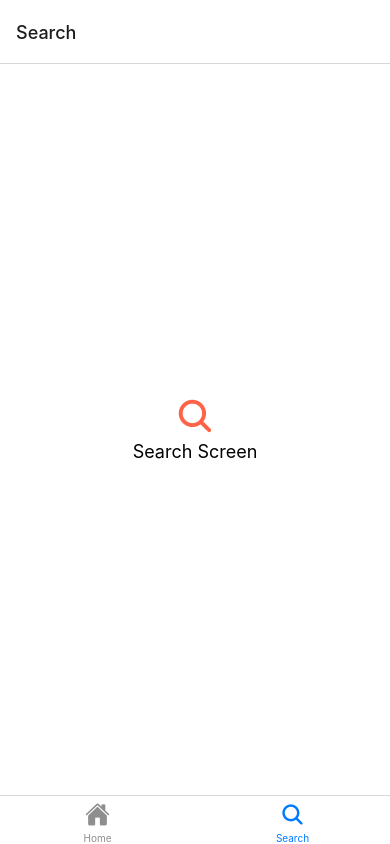
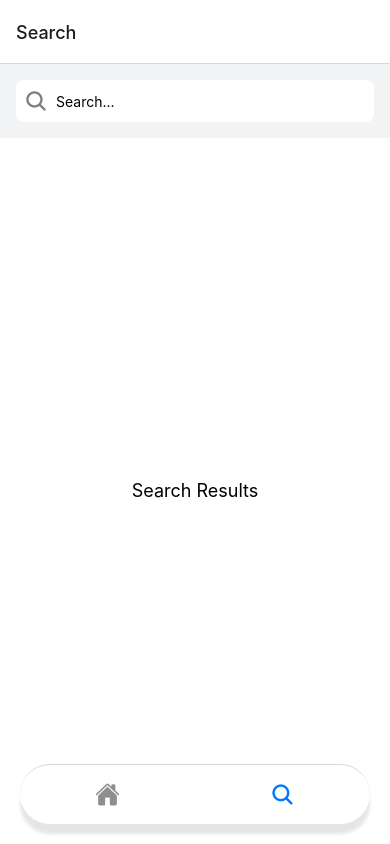
Before and after one commit to yifeixiaoo/AniMob, a React Native app: screen /Search in a window 390 px wide. Built offline with nearby package versions, Linux system fonts and the light colour scheme; no server answers.

Commit message:
update nav bar, add bearer token context

```diff
--- a/App.js
+++ b/App.js
@@ -1,11 +1,14 @@
 import React from 'react';
 import { NavigationContainer } from '@react-navigation/native';
-import NavBar from './src/components/NavBar';  // Importing the BottomTabNavigator component
+import NavBar from './src/components/NavBar';
+import { AuthProvider } from './src/components/contexts/AuthContext';
 
 export default function App() {
   return (
-    <NavigationContainer>
-      <NavBar />
-    </NavigationContainer>
+    <AuthProvider>
+      <NavigationContainer>
+        <NavBar />
+      </NavigationContainer>
+    </AuthProvider>
   );
 }
--- a/src/api/malApiClient.js
+++ b/src/api/malApiClient.js
@@ -1,48 +1,34 @@
-import axios from 'axios';
 import AsyncStorage from '@react-native-async-storage/async-storage';
 import { MAL_CLIENT_ID, MAL_USERNAME, MAL_PASSWORD } from '@env';
 
-const malApiClient = axios.create({
-  baseURL: 'https://myanimelist.net/v2',
-  timeout: 10000,
-  headers: {
-    'Content-Type': 'application/x-www-form-urlencoded',
-  },
-});
+const malApiURI = 'https://api.myanimelist.net/v2';
 
 export const getMalAccessToken = async () => {
-  const body = new URLSearchParams({
-    grant_type: 'password',
-    client_id: MAL_CLIENT_ID,
-    username: MAL_USERNAME,
-    password: MAL_PASSWORD,
-  });
+  const formData = new FormData();
+  formData.append('grant_type', 'password');
+  formData.append('client_id', MAL_CLIENT_ID);
+  formData.append('username', MAL_USERNAME);
+  formData.append('password', MAL_PASSWORD);
 
   try {
-    const response = await malApiClient.post('/auth/token', body.toString());
-    const { access_token } = response.data;
+    const response = await fetch(malApiURI + '/auth/token', {
+      method: 'POST',
+      body: formData,
+    });
+
+    // Await the response.json() to correctly parse the response body
+    const data = await response.json();
+    const { access_token } = data;
+
+    // Save the token in AsyncStorage
     await AsyncStorage.setItem('token', access_token);
+
     return access_token;
   } catch (error) {
-    console.error('Error fetching access token:', error);
+    // Log detailed error information
+    console.error('Error fetching access token:', error.message || error);
     throw error;
   }
 };
 
-malApiClient.interceptors.request.use(async config => {
-  let token = await AsyncStorage.getItem('token');
-
-  if (!token) {
-    token = await getMalAccessToken();
-  }
-
-  if (token) {
-    config.headers['Authorization'] = `Bearer ${token}`;
-  }
-
-  return config;
-}, error => {
-  return Promise.reject(error);
-});
-
-export default malApiClient;
+export default malApiURI;
--- a/src/components/NavBar.js
+++ b/src/components/NavBar.js
@@ -8,7 +8,25 @@ const Tab = createBottomTabNavigator();
 
 const NavBar = () => {
   return (
-    <Tab.Navigator>
+    <Tab.Navigator
+      screenOptions={{
+        tabBarStyle: {
+          position: 'absolute',
+          bottom: 20,
+          left: 20,
+          right: 20,
+          borderRadius: 30,
+          height: 60,
+          backgroundColor: 'white',
+          shadowColor: '#000',
+          shadowOffset: { width: 0, height: 10 },
+          shadowOpacity: 0.1,
+          shadowRadius: 3.5,
+          elevation: 5,
+        },
+        tabBarShowLabel: false,
+      }}
+    >
       <Tab.Screen
         name="Home"
         component={HomeScreen}
--- /dev/null
+++ b/src/components/contexts/AuthContext.js
@@ -0,0 +1,32 @@
+import React, { createContext, useState, useEffect } from 'react';
+import AsyncStorage from '@react-native-async-storage/async-storage';
+import { getMalAccessToken } from '../../api/malApiClient';
+
+export const AuthContext = createContext();
+
+export const AuthProvider = ({ children }) => {
+  const [token, setToken] = useState(null);
+
+  useEffect(() => {
+    const fetchToken = async () => {
+      let storedToken = await AsyncStorage.getItem('token');
+      if (!storedToken) {
+        storedToken = await getMalAccessToken();
+      }
+      setToken(storedToken);
+    };
+
+    fetchToken();
+  }, []);
+
+  const value = {
+    token,
+    setToken,
+  };
+
+  return (
+    <AuthContext.Provider value={value}>
+      {children}
+    </AuthContext.Provider>
+  );
+};
--- a/src/screens/HomeScreen.js
+++ b/src/screens/HomeScreen.js
@@ -1,13 +1,17 @@
-import React from 'react';
+import React, { useContext } from 'react';
 import { View, Text } from 'react-native';
-import { Ionicons } from '@expo/vector-icons'; // Import Ionicons
+import { Ionicons } from '@expo/vector-icons';
 import tw from 'twrnc';
+import { AuthContext } from '../components/contexts/AuthContext';
 
 const HomeScreen = () => {
+  const { token } = useContext(AuthContext);
+
   return (
     <View style={tw`flex-1 bg-white items-center justify-center`}>
       <Ionicons name="home" size={40} color="tomato" />
-      <Text style={tw`text-lg`}>Home Screen</Text>
+      <Text style={tw`text-lg`}>Bearer Token:</Text>
+      <Text style={tw`text-sm text-gray-600`}>{token || 'No token available'}</Text>
     </View>
   );
 };
--- a/src/screens/SearchScreen.js
+++ b/src/screens/SearchScreen.js
@@ -1,13 +1,27 @@
-import React from 'react';
-import { View, Text } from 'react-native';
-import { Ionicons } from '@expo/vector-icons'; // Import Ionicons
+import React, { useState } from 'react';
+import { View, Text, TextInput } from 'react-native';
+import { Ionicons } from '@expo/vector-icons';
 import tw from 'twrnc';
 
 const SearchScreen = () => {
+  const [searchQuery, setSearchQuery] = useState('');
+
   return (
-    <View style={tw`flex-1 bg-white items-center justify-center`}>
-      <Ionicons name="search" size={40} color="tomato" />
-      <Text style={tw`text-lg`}>Search Screen</Text>
+    <View style={tw`flex-1 bg-white`}>
+      <View style={tw`w-full p-4 items-center justify-center bg-gray-100`}>
+        <View style={tw`flex-row bg-white w-full p-2 rounded-lg items-center`}>
+          <Ionicons name="search" size={24} color="gray" />
+          <TextInput
+            style={tw`ml-2 flex-1`}
+            placeholder="Search..."
+            value={searchQuery}
+            onChangeText={(text) => setSearchQuery(text)}
+          />
+        </View>
+      </View>
+      <View style={tw`flex-1 items-center justify-center`}>
+        <Text style={tw`text-lg`}>Search Results</Text>
+      </View>
     </View>
   );
 };
```
